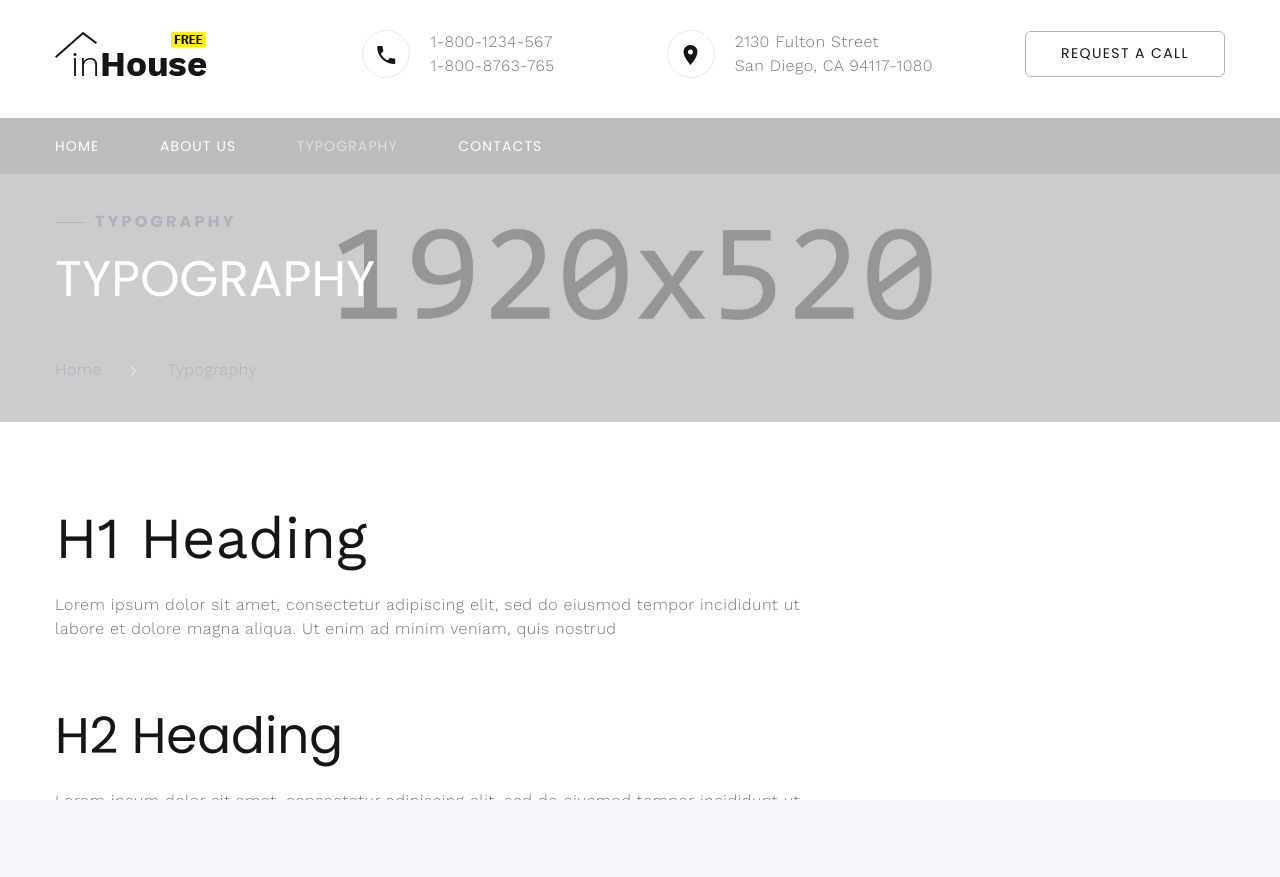
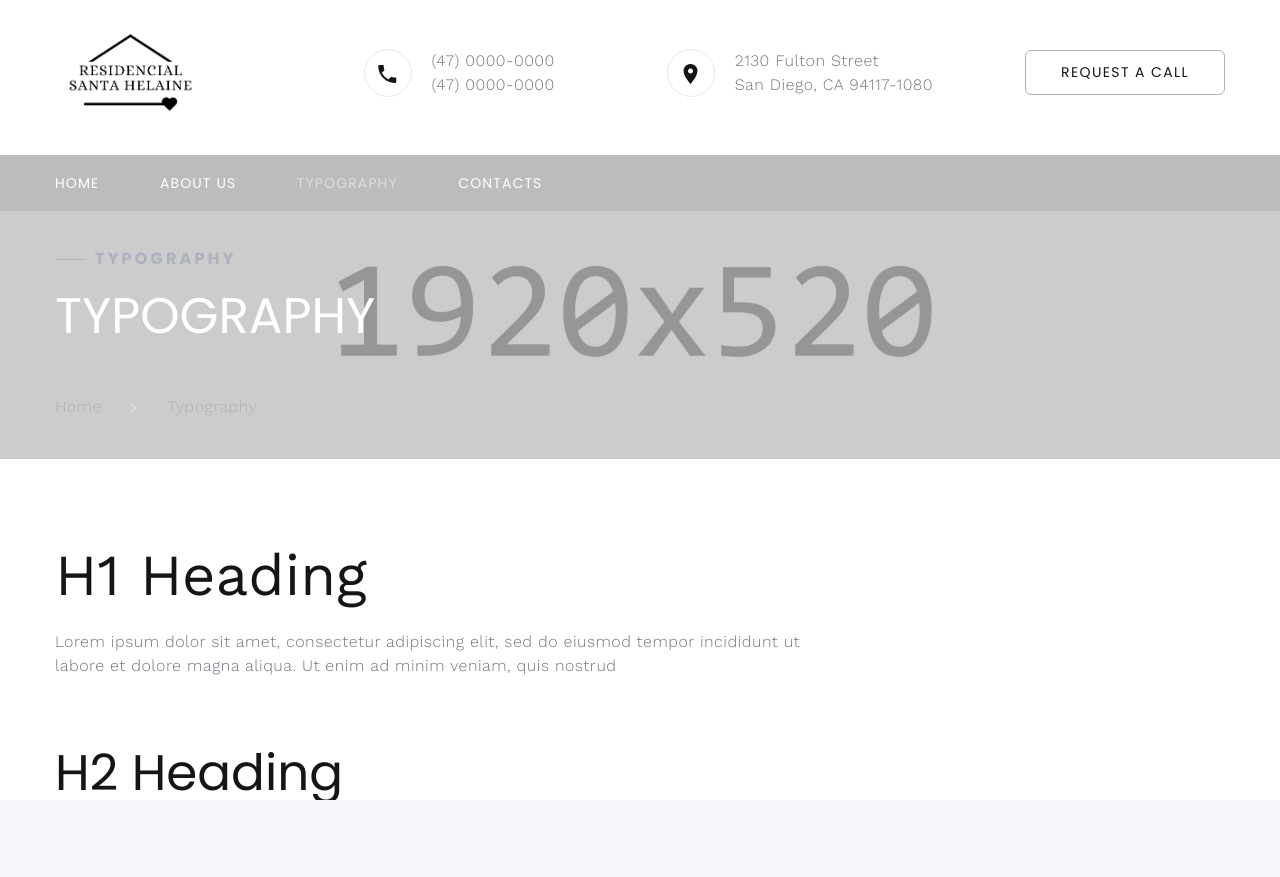
Before and after one commit to Dann014/Projeto-SENAC, a plain HTML site: page typography.html in a window 1280 px wide. Shown: the top 877 px of the page. Drawn offline with nearby package versions, Linux system fonts and the light colour scheme.

Commit message:
Telefone

```diff
--- a/typography.html
+++ b/typography.html
@@ -36,7 +36,7 @@
                 <div class="rd-navbar-panel">
                   <!-- RD Navbar Toggle-->
                   <button class="rd-navbar-toggle" data-rd-navbar-toggle="#rd-navbar-nav-wrap-1"><span></span></button>
-                  <!-- RD Navbar Brand--><a class="rd-navbar-brand" href="index.html"><img src="images/logo-default-151x44.png" alt="" width="151" height="44" srcset="images/logo-default-151x44.png 2x"/></a>
+                  <!-- RD Navbar Brand--><a class="rd-navbar-brand" href="index.html"><img src="images/logofoda.png" alt="" width="151" height="44" srcset="images/logo-default-151x44.png 2x"/></a>
                 </div>
                 <div class="rd-navbar-collapse">
                   <button class="rd-navbar-collapse-toggle rd-navbar-fixed-element-1" data-rd-navbar-toggle="#rd-navbar-collapse-content-1"><span></span></button>
@@ -45,8 +45,8 @@
                       <div class="unit-left"><span class="icon novi-icon icon-md icon-modern mdi mdi-phone"></span></div>
                       <div class="unit-body">
                         <ul class="list-0">
-                          <li><a class="link-default" href="tel:#">1-800-1234-567</a></li>
-                          <li><a class="link-default" href="tel:#">1-800-8763-765</a></li>
+                          <li><a class="link-default" href="tel:#">(47) 0000-0000</a></li>
+                          <li><a class="link-default" href="tel:#">(47) 0000-0000</a></li>
                         </ul>
                       </div>
                     </article>
```
Also changed, not shown: contacts.html (+2 -2 lines).
